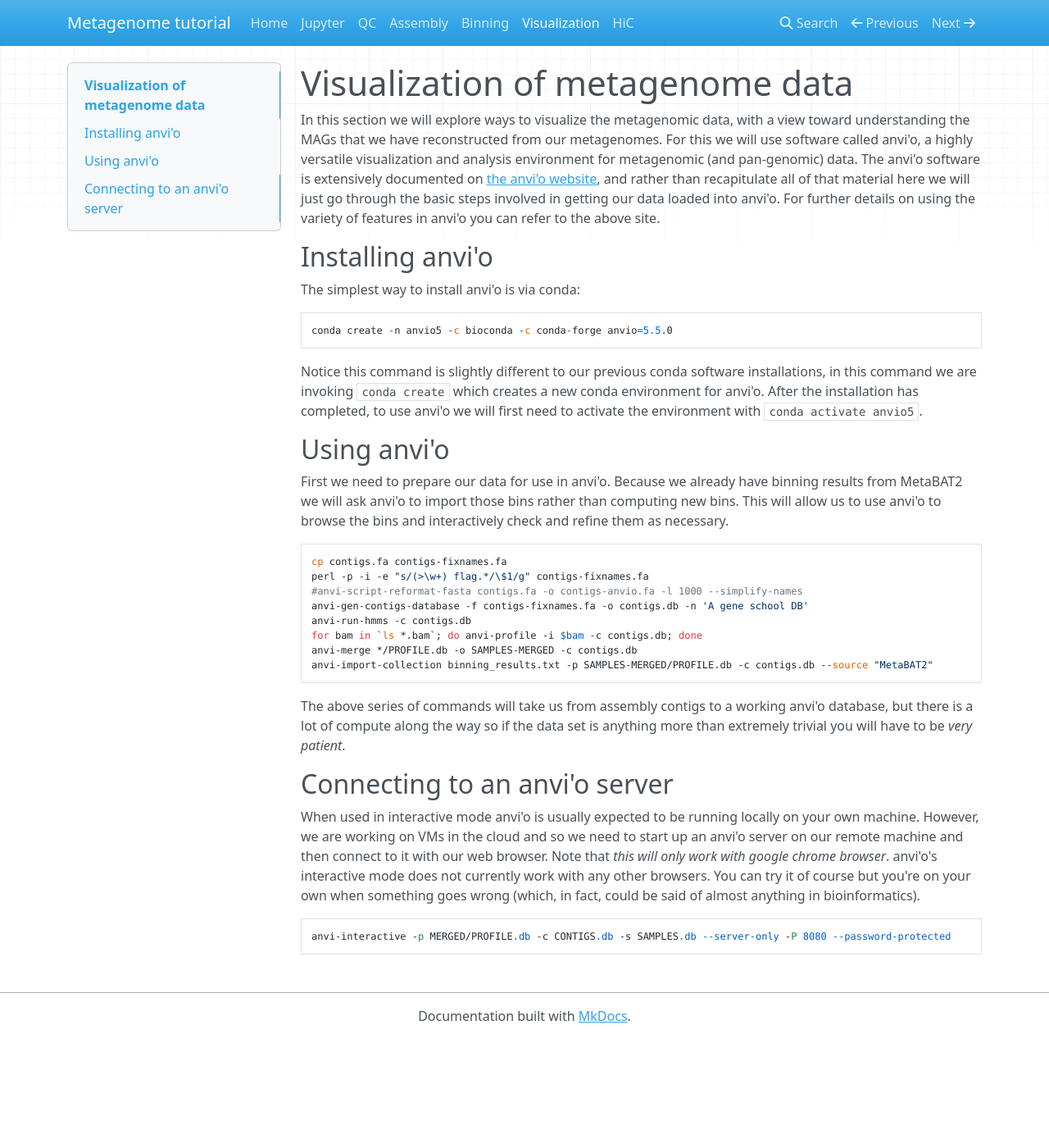
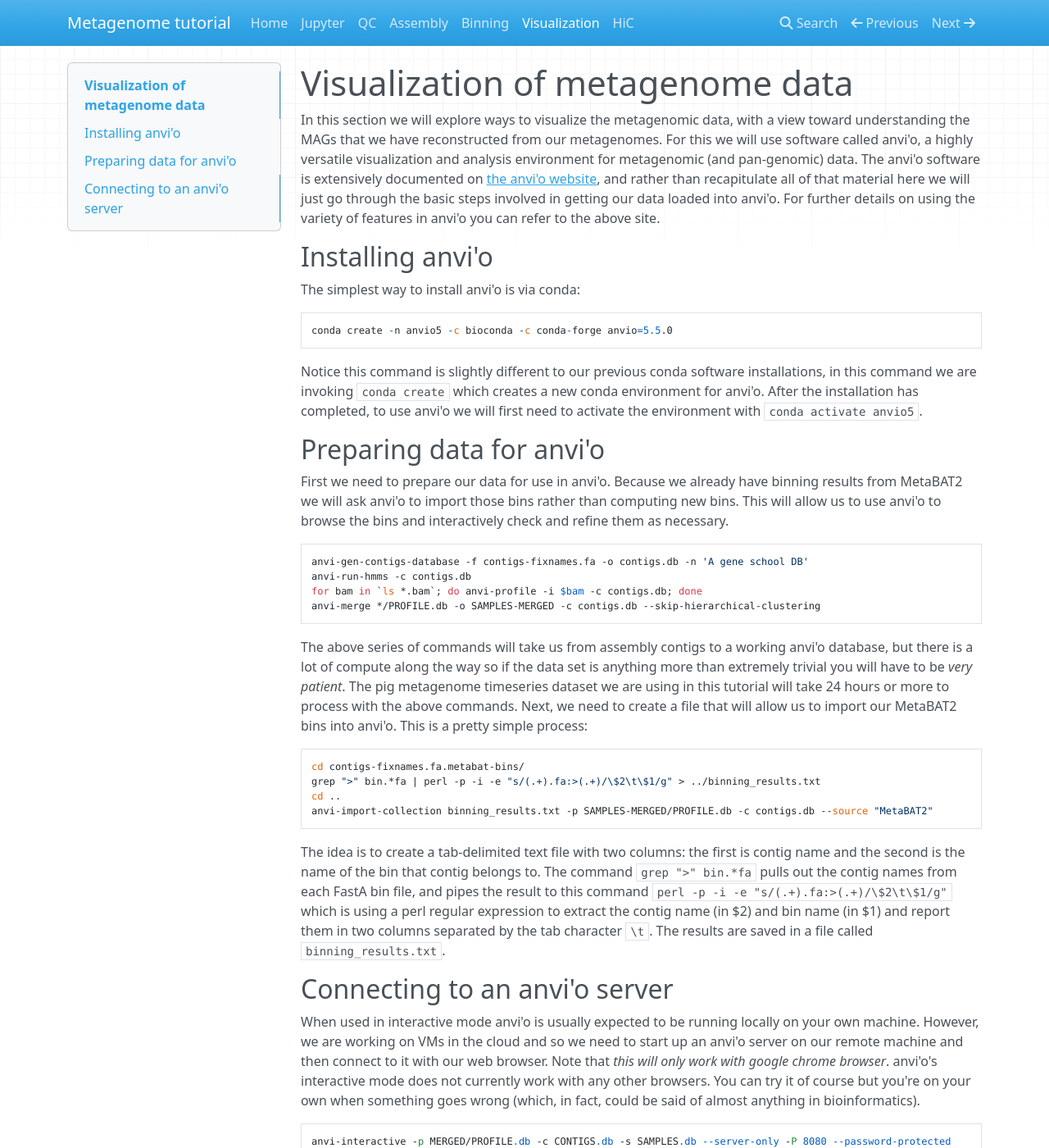
Before and after one commit to thegeneschool/metagenomics, an MkDocs documentation site: the page built from docs/anvio.md, in a window 1280 px wide and 1400 px high. Shown: the whole window at 82% size. Built offline with MkDocs 1.6.1, drawn with Linux system fonts in a browser that asks for light colours; nearby versions of some CDN libraries; old or Windows-style settings are respelled for this version of MkDocs.

Commit message:
[AD] more work in progress

````diff
--- a/docs/anvio.md
+++ b/docs/anvio.md
@@ -17,24 +17,34 @@ Notice this command is slightly different to our previous conda software install
 After the installation has completed, to use anvi'o we will first need to activate the environment with `conda activate anvio5`.
 
 
-## Using anvi'o
+## Preparing data for anvi'o
 
 First we need to prepare our data for use in anvi'o.
 Because we already have binning results from MetaBAT2 we will ask anvi'o to import those bins rather than computing new bins.
 This will allow us to use anvi'o to browse the bins and interactively check and refine them as necessary.
 
 ```
-cp contigs.fa contigs-fixnames.fa
-perl -p -i -e "s/(>\w+) flag.*/\$1/g" contigs-fixnames.fa
-#anvi-script-reformat-fasta contigs.fa -o contigs-anvio.fa -l 1000 --simplify-names
 anvi-gen-contigs-database -f contigs-fixnames.fa -o contigs.db -n 'A gene school DB'
 anvi-run-hmms -c contigs.db
 for bam in `ls *.bam`; do anvi-profile -i $bam -c contigs.db; done
-anvi-merge */PROFILE.db -o SAMPLES-MERGED -c contigs.db
+anvi-merge */PROFILE.db -o SAMPLES-MERGED -c contigs.db --skip-hierarchical-clustering
+```
+
+The above series of commands will take us from assembly contigs to a working anvi'o database, but there is a lot of compute along the way so if the data set is anything more than extremely trivial you will have to be _very patient_.
+The pig metagenome timeseries dataset we are using in this tutorial will take 24 hours or more to process with the above commands.
+Next, we need to create a file that will allow us to import our MetaBAT2 bins into anvi'o.
+This is a pretty simple process:
+
+```
+cd contigs-fixnames.fa.metabat-bins/
+grep ">" bin.*fa | perl -p -i -e "s/(.+).fa:>(.+)/\$2\t\$1/g" > ../binning_results.txt
+cd ..
 anvi-import-collection binning_results.txt -p SAMPLES-MERGED/PROFILE.db -c contigs.db --source "MetaBAT2"
 ```
 
-The above series of commands will take us from assembly contigs to a working anvi'o database, but there is a lot of compute along the way so if the data set is anything more than extremely trivial you will have to be _very patient_.
+The idea is to create a tab-delimited text file with two columns: the first is contig name and the second is the name of the bin that contig belongs to.
+The command `grep ">" bin.*fa` pulls out the contig names from each FastA bin file, and pipes the result to this command `perl -p -i -e "s/(.+).fa:>(.+)/\$2\t\$1/g"` which is using a perl regular expression to extract the contig name (in $2) and bin name (in $1) and report them in two columns separated by the tab character `\t`.
+The results are saved in a file called `binning_results.txt`.
 
 
 ## Connecting to an anvi'o server
````
